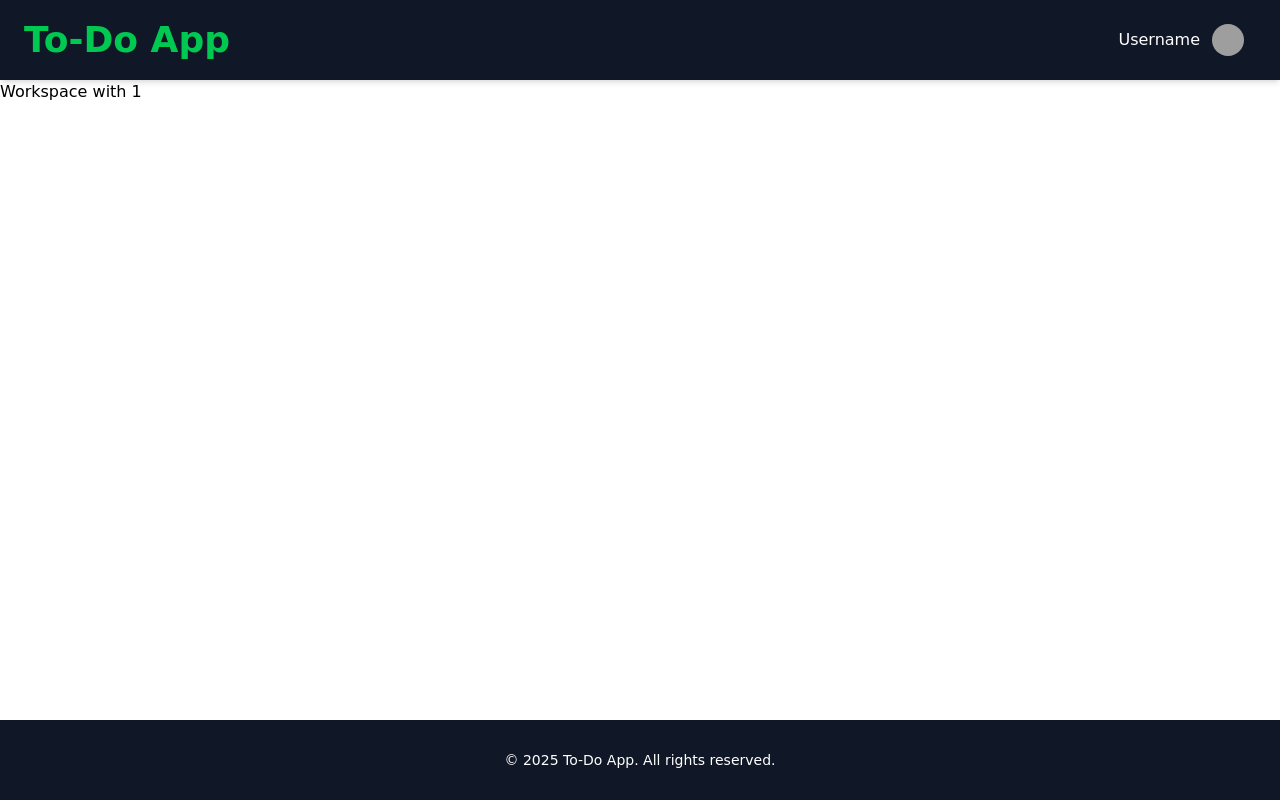
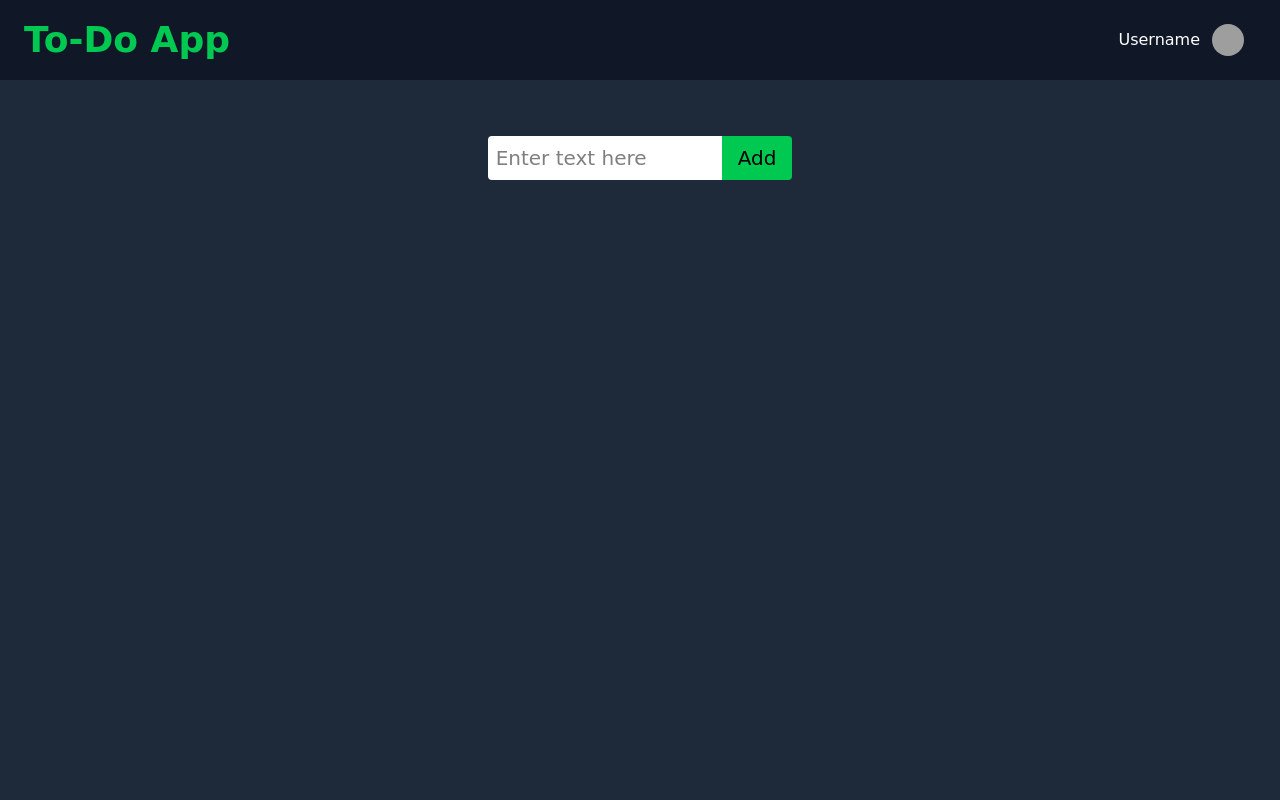
Before and after one commit to l-kaushik/To-do-app, a React (Vite) app in the folder frontend/to-do-app/: page /workspace/1 in a window 1280 px wide. Shown: the top 800 px of the page. Built offline with nearby package versions, Linux system fonts and the light colour scheme; grey boxes are pictures that could not be loaded.

Commit message:
refactor: Implemented TaskCard and refactored workspace.
Implemented functions to handle operations like addTask, deleteTask, moveTaskUp, moveTaskDown.

```diff
--- /dev/null
+++ b/frontend/to-do-app/src/components/Workspace/TaskCard.jsx
@@ -0,0 +1,16 @@
+import React from 'react'
+
+function TaskCard({text, index, onDelete, onMoveUp, onMoveDown}) {
+    return (
+        <div className='w-full lg:w-[75%] bg-gray-600 hover:bg-gray-700 text-white flex items-center gap-4 p-4 rounded-2xl'>
+            <span className='flex-1 text-center whitespace-pre-wrap truncate'>{text}</span>
+            <div className='flex gap-2 justify-end'>
+                <button className='bg-red-500 hover:bg-red-700 p-2 rounded-sm' onClick={() => onDelete(index)}>Delete</button>
+                <button className='bg-blue-400 hover:bg-blue-500 p-2 rounded-sm' onClick={() => onMoveUp(index)}>👆</button>
+                <button className='bg-blue-400 hover:bg-blue-500 p-2 rounded-sm' onClick={() => onMoveDown(index)}>👇</button>
+            </div>
+        </div>
+    )
+}
+
+export default TaskCard
--- a/frontend/to-do-app/src/components/Workspace/Workspace.jsx
+++ b/frontend/to-do-app/src/components/Workspace/Workspace.jsx
@@ -1,11 +1,72 @@
-import React from 'react'
+import React, { useState } from 'react'
 import { useParams } from 'react-router-dom'
+import TaskCard from './TaskCard.jsx'
 
 function Workspace() {
-    const {id} = useParams();
-  return (
-    <div>Workspace with {id}</div>
-  )
+	const {id} = useParams();   // workspace id
+
+	// NOTE: upgrade to use linked list for O(1) moving operation
+
+	const [tasks, setTasks] = useState([]);
+	const [newTask, setNewTask] = useState("");
+
+	function handleInputChange(event) {
+		setNewTask(event.target.value);
+	}
+
+	function addTask(){
+		if(newTask.trim() === "") return;
+		setTasks(t => [...t, newTask]);
+		setNewTask("")
+	}
+
+	function deleteTask(index){
+		setTasks(t => t.filter((_, i) => i !== index));
+	}
+
+	function moveTaskUp(index){
+		if(index === 0) return;
+
+		const updatedTasks = [...tasks];
+		[updatedTasks[index], updatedTasks[index - 1]] = [updatedTasks[index - 1], updatedTasks[index]];
+		setTasks(updatedTasks);
+	}
+
+	function moveTaskDown(index){
+		if(index === tasks.length - 1) return;
+
+		const updatedTasks = [...tasks];
+		[updatedTasks[index], updatedTasks[index + 1]] = [updatedTasks[index + 1], updatedTasks[index]];
+		setTasks(updatedTasks);
+	}
+
+	return (
+		<div className='min-h-dvh bg-gray-800'>
+			<div className='flex flex-col items-center p-4 gap-10'>
+				<div className='flex py-10'>
+					<textarea className='bg-white p-2 rounded-l-sm text-xl resize-none'
+					type="text" name="input_todo" rows="1" placeholder='Enter text here'
+					value={newTask} onChange={handleInputChange}  />
+					<button className=' text-xl bg-green-500 hover:bg-green-600 px-4 p-2 rounded-r-sm'
+					onClick={() => addTask()}>Add</button>
+				</div>
+				<ol className='w-full px-4 flex flex-col items-center gap-4'>
+					{
+						tasks.map((task, index) =>
+							<TaskCard
+								text={task}
+								key={index}
+								index={index}
+								onDelete={deleteTask}
+								onMoveUp={moveTaskUp}
+								onMoveDown={moveTaskDown}
+							/>
+						)
+					}
+				</ol>
+			</div>
+		</div>
+	)
 }
 
 export default Workspace
```
